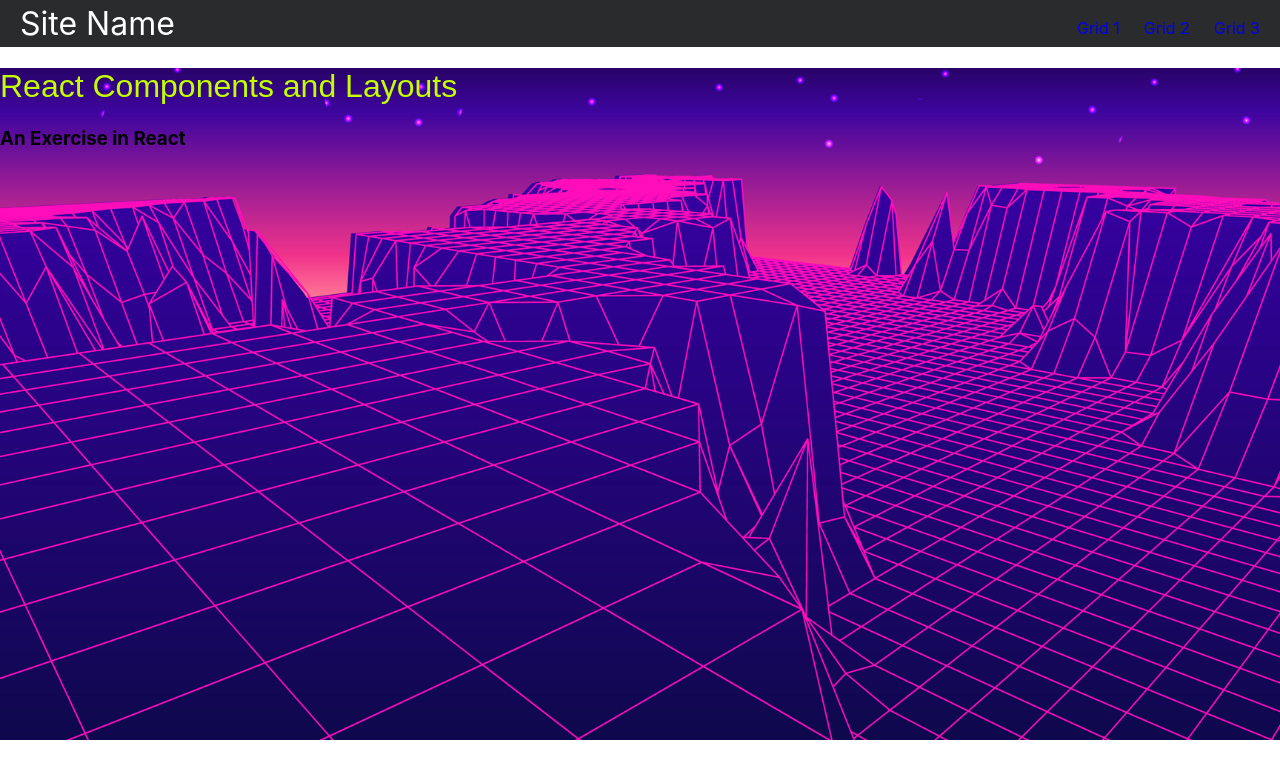
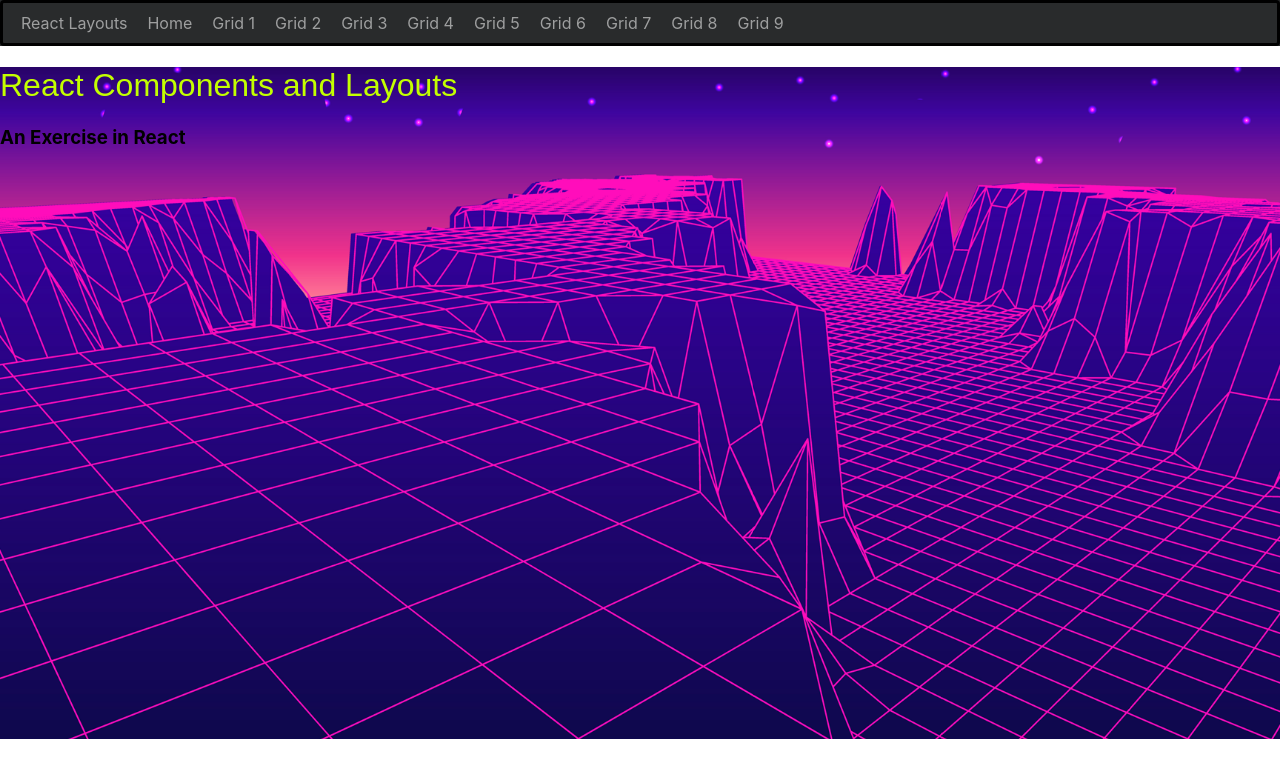
Before and after one commit to jvaughn1230/react-components-and-layouts, a React (Create React App) app: page / in a window 1280 px wide. Shown: the top 778 px of the page. Built offline with nearby package versions, Linux system fonts and the light colour scheme; a web font is replaced by a local one.

Commit message:
adding basic navbar

```diff
--- a/src/App.css
+++ b/src/App.css
@@ -1,5 +1,5 @@
 body{
-  margin: 0;
+  margin: auto 0;
 }
 
 .darkBG {
@@ -20,3 +20,7 @@ body{
   justify-Content: 'center';
   height: '100vh';
 }
+
+.main{
+  height: 100%;
+}
--- a/src/App.js
+++ b/src/App.js
@@ -11,7 +11,7 @@ import Footer from './components/Footer/Footer';
 
 function App() {
   return (
-    <div>
+    <div className='main'>
       <Navbar />
       <Routes>
         <Route path="/" element={<Home />} />
--- a/src/components/Navbar/Navbar.css
+++ b/src/components/Navbar/Navbar.css
@@ -1,41 +1,37 @@
-.nav{
+.main-nav{
     display: flex;
-    justify-content: space-between;
-    align-items: stretch;
-    gap: 2rem;
-    padding: 0 1rem;
+    list-style: none;
+    font-size: 1rem;
+    margin: 0;
+    border: solid black;
+    border-radius: 4px;
+    padding-left: 8px;
 }
 
-.title {
-    font-size: 2rem;
-    color: white;
+@media only screen and (max-width: 600px){
+    .main-nav{
+        font-size: 0.5em;
+        padding: 0;
+    }
 }
 
-.nav ul {
-    padding: 0;
-    margin: 0;
-    list-style: none;
-    display: flex;
-    gap: 1rem;
+li{
+    padding: 10px;
 }
 
-.nav li {
-    color: rgba(255,255,255,.55);
+a{
+
+    text-decoration: none;
+    height: 100%;
+    color: rgba(255, 255, 255, .55);
 }
 
-.nav a {
-    text-decoration: none;
-    height: 100%;
-    display: flex;
-    align-items: center;
-    padding: .25rem;
+a:hover{
+    color: #f5f5f6;
 }
 
-.nav li.active{
-    background-color: blue;
-    /*777*/
+a .title {
+    font-size: 1.25rem;
+    margin-right: 16px;
+    color: white !important;
 }
-.nav li:hover{
-    background-color: green;
-    /*555*/
-}
--- a/src/components/Navbar/Navbar.jsx
+++ b/src/components/Navbar/Navbar.jsx
@@ -5,20 +5,21 @@ import './Navbar.css'
 
 const Nav = () => {
     return(
-        <nav className='darkBG nav'>
-            <Link to='/' className='title'>Site Name</Link>
-            <ul>
-                <li>
-                    <Link to='/grid1'>Grid 1</Link>
-                </li>
-                <li>
-                    <Link to='/grid2'>Grid 2</Link>
-                </li>
-                <li>
-                    <Link to='/grid3'>Grid 3</Link>
-                </li>
-            </ul>
-        </nav>
+      <nav className='darkBG'>
+        <ul className='main-nav'>
+            <li className='title'><Link to='/'>React Layouts</Link></li>
+            <li className='nav-link'><Link to='/'>Home</Link></li>
+            <li className='nav-link'><Link to='/grid1'>Grid 1</Link></li>
+            <li className='nav-link'><Link to='/grid2'>Grid 2</Link></li>
+            <li className='nav-link'><Link to='/grid3'>Grid 3</Link></li>
+            <li className='nav-link'><Link to='/grid4'>Grid 4</Link></li>
+            <li className='nav-link'><Link to='/grid5'>Grid 5</Link></li>
+            <li className='nav-link'><Link to='/grid6'>Grid 6</Link></li>
+            <li className='nav-link'><Link to='/grid7'>Grid 7</Link></li>
+            <li className='nav-link'><Link to='/grid8'>Grid 8</Link></li>
+            <li className='nav-link'><Link to='/grid9'>Grid 9</Link></li>
+        </ul>
+      </nav>
     );
 }
 
```
Also changed, not shown: src/components/Navbar/secondstyles.txt (added).
